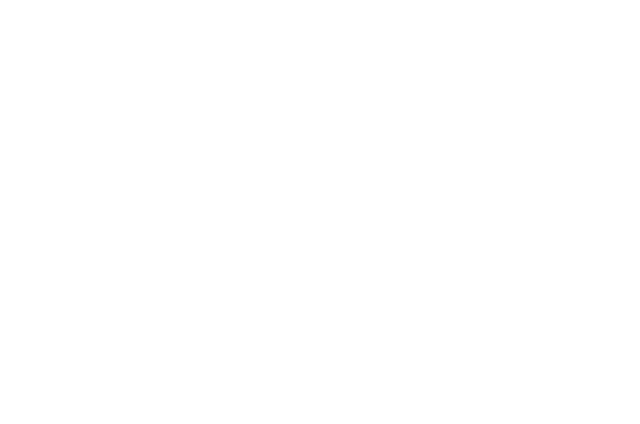
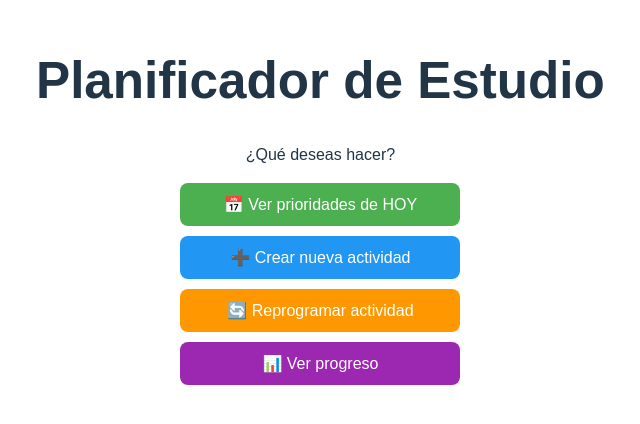
Before and after one commit to SAMBER2213/FRONTED, a React app: page / in a window 1280 px wide. Before the commit this address had no page. Shown: the part 198-622 px from the top of the page, without its empty margins (4-644 px from the left). Built offline with nearby package versions, Linux system fonts and the light colour scheme; the HTML template or start-up script is replaced by a standard one.

Commit message:
fix: agregar ruta raíz

```diff
--- a/src/App.jsx
+++ b/src/App.jsx
@@ -8,6 +8,7 @@
   return (
     <BrowserRouter>
       <Routes>
+        <Route path="/" element={<Hoy />} />
         <Route path="/hoy" element={<Hoy />} />
         <Route path="/crear" element={<Crear />} />
         <Route path="/actividad/:id" element={<Actividad />} />
```
